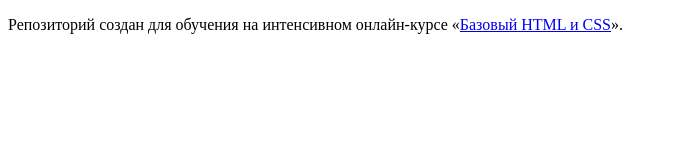
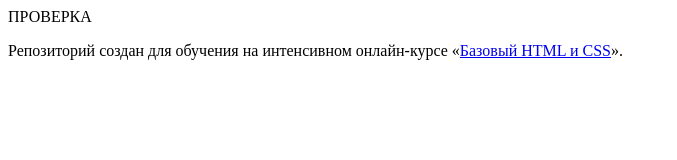
Before and after one commit to Amoragi/144865-nerds, a plain HTML site: page index.html in a window 1280 px wide. Shown: the whole page, without its empty margins (0-677 px from the left). Drawn offline with Linux system fonts and the light colour scheme.

Commit message:
проверка

```diff
--- a/index.html
+++ b/index.html
@@ -1,12 +1,15 @@
 <!DOCTYPE html>
 <html lang="ru">
+
 <head>
   <meta charset="utf-8">
   <title>HTML Academy: Нёрдс</title>
 </head>
+
 <body>
-
+  ПРОВЕРКА
   <p>Репозиторий создан для обучения на интенсивном онлайн‑курсе «<a href="https://htmlacademy.ru/intensive/htmlcss">Базовый HTML и CSS</a>».</p>
 
 </body>
+
 </html>
```
Lines whose indentation alone changed are shown as unchanged.
